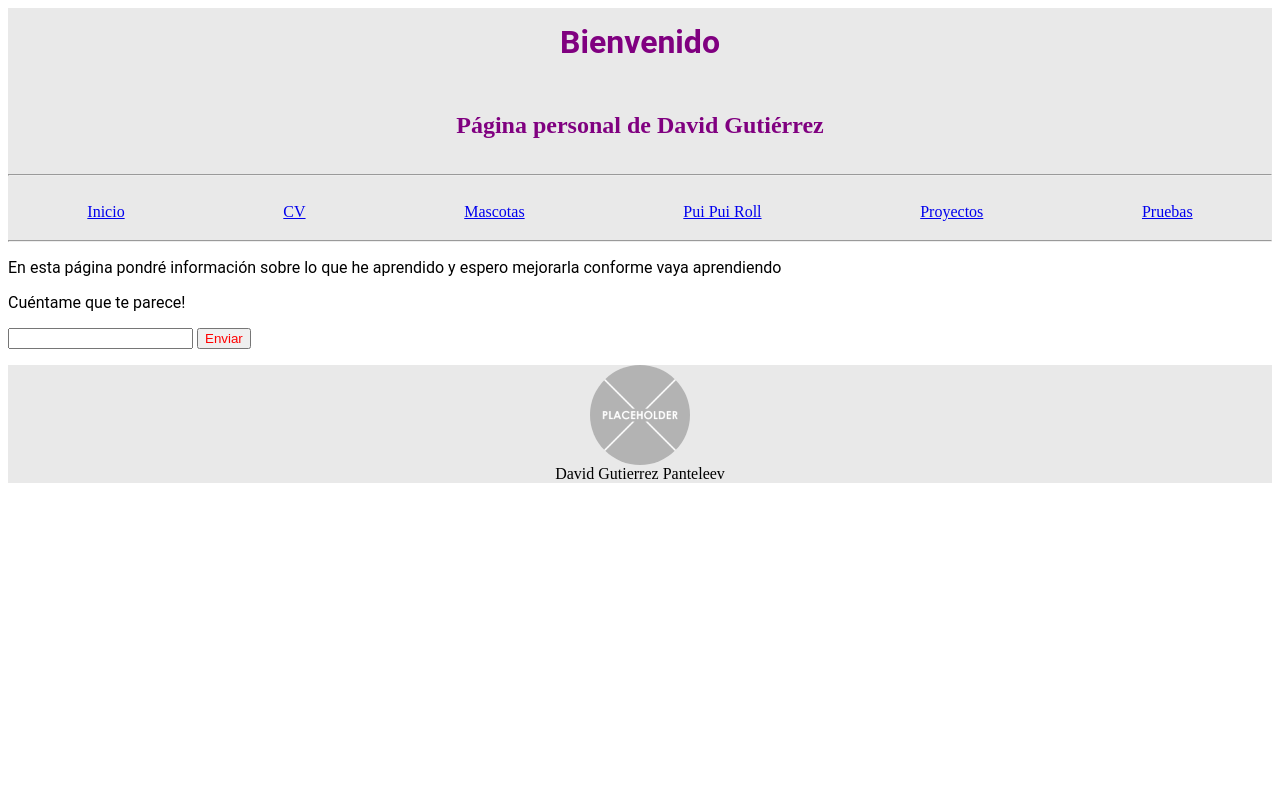
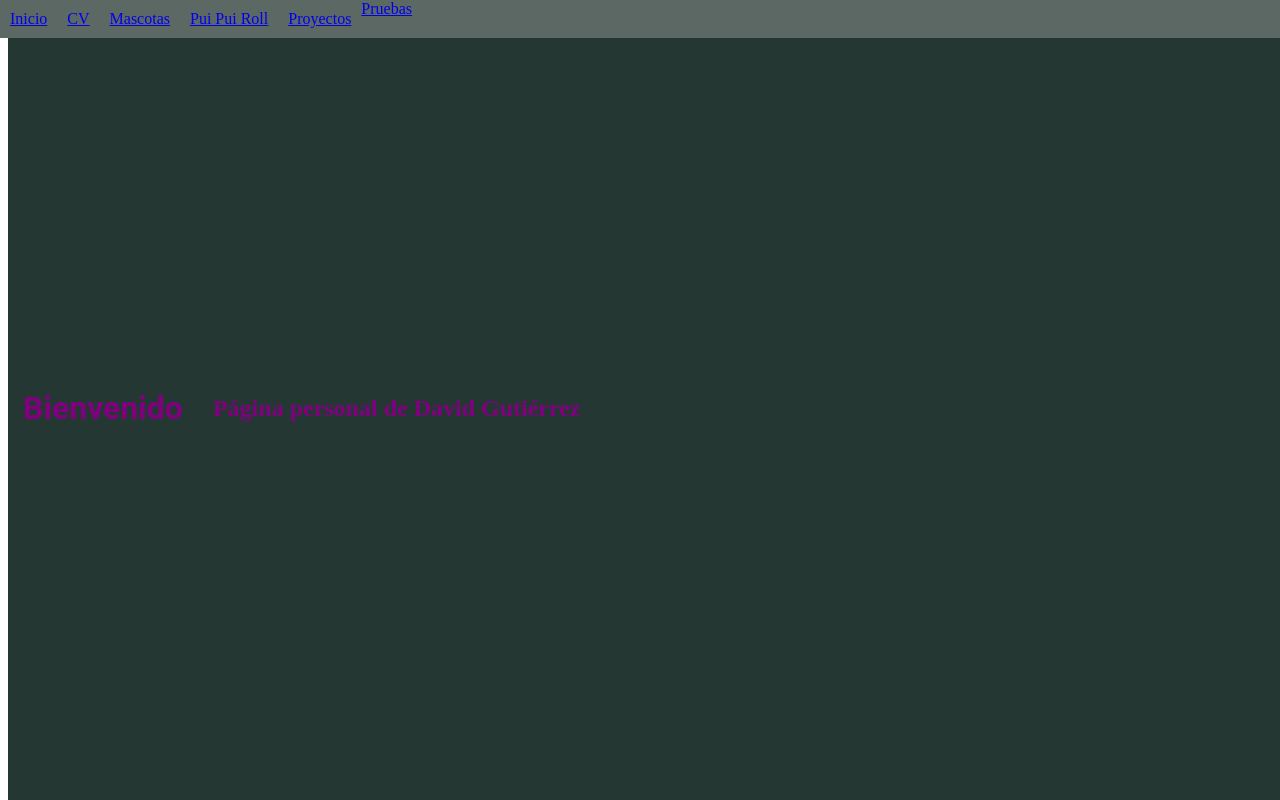
Before and after one commit to thehamstermuffin/PaginaPersonal, a plain HTML site: page index.html in a window 1280 px wide. Shown: the top 800 px of the page. Drawn offline with Linux system fonts and the light colour scheme.

Commit message:
Pantalla principal y navbar

```diff
--- a/index.html
+++ b/index.html
@@ -11,22 +11,26 @@
  </head>
 
  <body>
-   <header>
+   <header id="welcome-page">
      <h1>Bienvenido</h1>
      <h2>Página personal de David Gutiérrez</h2>
-    <hr>
     <nav>
-      <p><div class="nav-list">
-        <a href="index.html" class="enlace"> Inicio </a>
-        <a href="#" class="enlace"> CV </a>
-        <a href="mascotas.html"> Mascotas </a>
-        <a href="#"> Pui Pui Roll </a>
+      <p><div id="nav-list">
+        <a href="index.html" class="nav-link">
+          Inicio </a>
+        <a href="#" class="nav-link">
+          CV </a>
+        <a href="mascotas.html" class="nav-link">
+          Mascotas </a>
+        <a href="#" class="nav-link">
+          Pui Pui Roll </a>
         <!--TODO: hacer página para revisar proyectos-->
-        <a href="Proyectos/freeCodeCamp/ResponsiveWeb/Proyectos/TributePage/WamGeG.html"> Proyectos </a>
-        <a href="pruebas.html"> Pruebas </a>
+        <a href="#" class="nav-link">
+          Proyectos </a>
+        <a href="pruebas.html">
+          Pruebas </a>
       </div>
      </nav>
-     <hr>
    </header>
 
    </div>
--- a/styles.css
+++ b/styles.css
@@ -4,14 +4,34 @@
 
 
   body{
-    background-color: gray;
+    color: red;
   }
 
-  header, footer{
+/*  header, footer{
     background-color: rgba(45,45,45,0.1);
-  }
+  }*/
+#welcome-page{
+  display: flex;
+  width: 100vw;
+  height: 100vh;
+  background-color: #243732;
 
+  align-items: center;
+}
+#nav-list{
+  position: fixed;
+  top:0;
+  left:0;
+  display: flex;
+  flex-wrap: wrap;
 
+  background-color: #5B6864;
+  width:100vw;
+
+}
+.nav-link{
+    margin: 10px;
+}
   h1{
     color: purple;
     font-family: Roboto, monospace;
```
Also changed, not shown: mascotas.html (+14 -10 lines), pruebas.html (+14 -10 lines).
